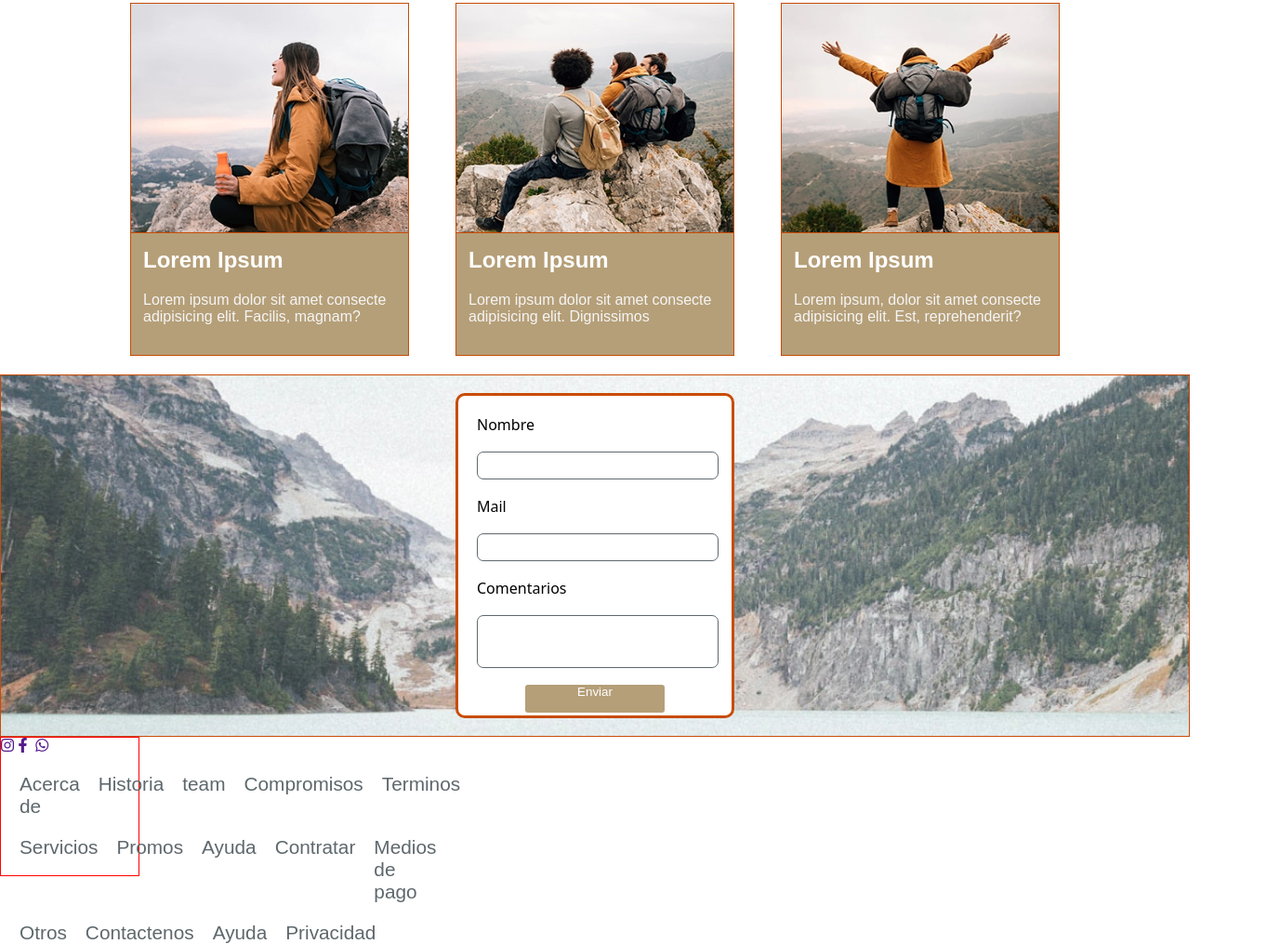
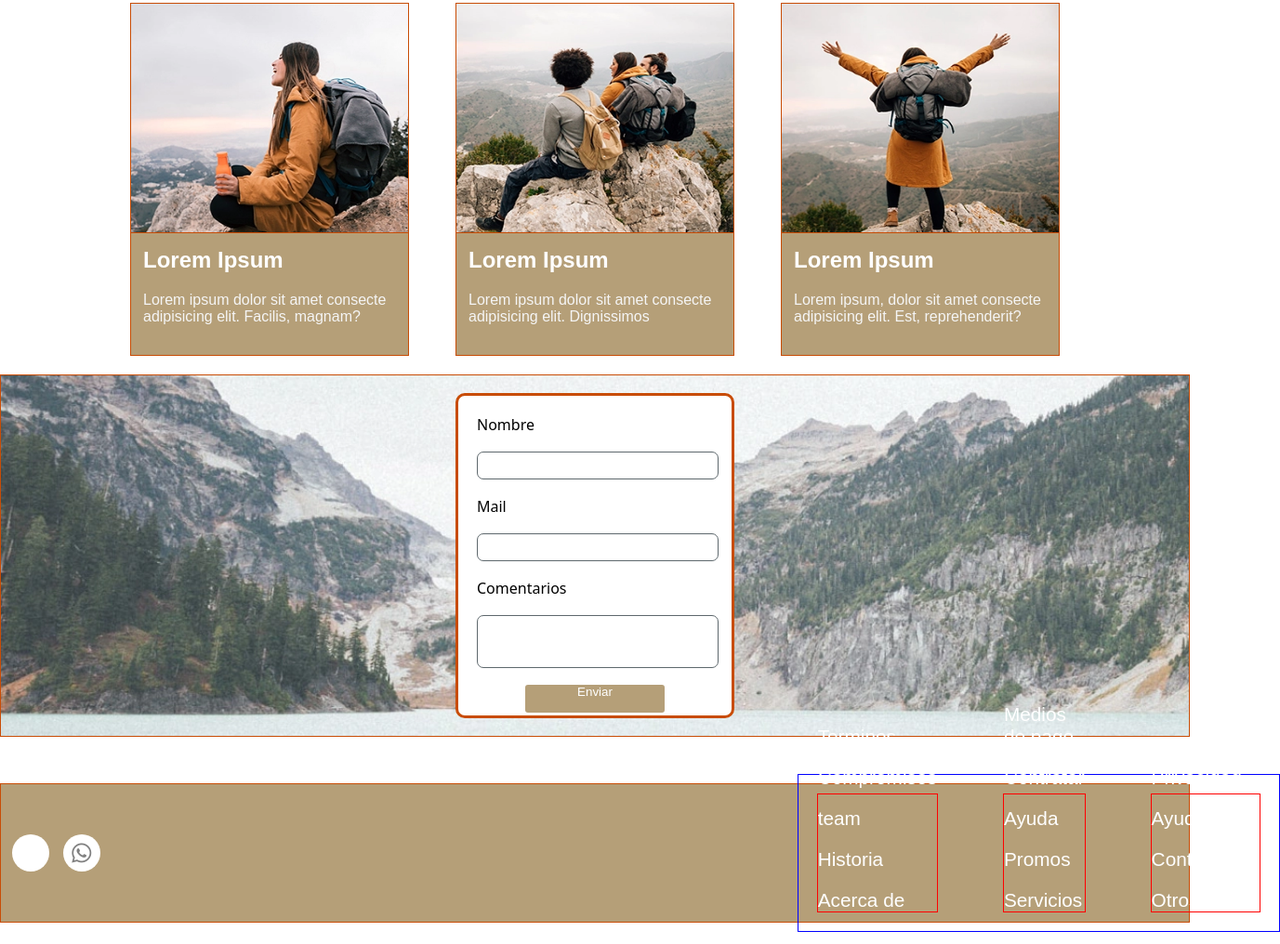
Before and after one commit to Agusting22/Proyecto-Integrador-basico, a website: page index.html in a window 1280 px wide. Shown: the part 1662-2678 px from the top of the page at 93% size, 1377 px wide, since content can reach past the window. Drawn offline with Linux system fonts and the light colour scheme.

Commit message:
uncompleted

```diff
--- a/css/styles.css
+++ b/css/styles.css
@@ -1,4 +1,4 @@
-* { /* selector universal -> Para todos los elementos html */
+* {
     padding: 0;
     margin: 0;
     box-sizing: border-box;
@@ -247,7 +247,7 @@ body{
     border: 1px solid #C84C05;
     width: 100%;
     height: 390px;
-    position: relative; /* Agregado para posicionar elementos hijos de forma absoluta */
+    position: relative;
     display: flex;
     align-items: center;
     justify-content: center;
@@ -313,8 +313,55 @@ margin: 0 auto;
 
 
 /* ! Footer */
-.footer{
+.footer {
+    margin-top: 50px;
+    background-color: #B59F78;
+    border: 1px solid #C84C05;
+    width: 100%;
+    height: 150px;
+    display: flex;
+    justify-content: center;
+    align-items: center;
+}
+
+.id-iconos {
+    display: flex;
+    justify-content: center;
+    gap: 15px;
+}
+
+.id-iconos a {
+    display: flex;
+    justify-content: center;
+    align-items: center;
+    background-color: white;
+    width: 40px;
+    height: 40px;
+    border-radius: 30px;
+    text-decoration: none;
+}
+
+.id-iconos a i {
+    font-size: 24px;
+    color: gray;
+}
+
+.footer-lists {
+    display: flex;
+    position: relative;
+    gap: 30px;
+    height: 170px;
+    margin-left: 750px;
+    border: blue solid 1px;
+}
+.footer-ul{
+    color: white;
     border: 1px solid red;
-    width: 150px;
-    height: 150px;
+    display: flex;
+    flex-direction: column-reverse;
 }
+
+.footer-titulos{
+    color: red;
+
+}
```
